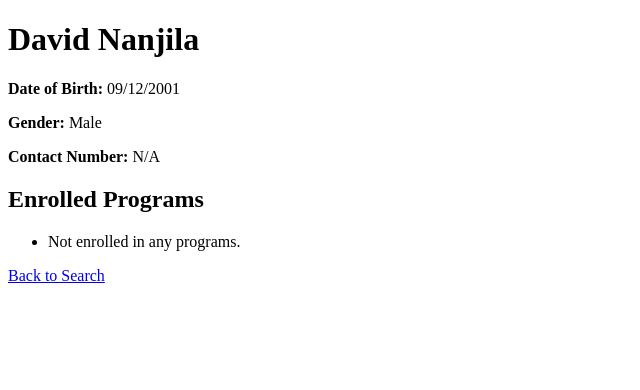
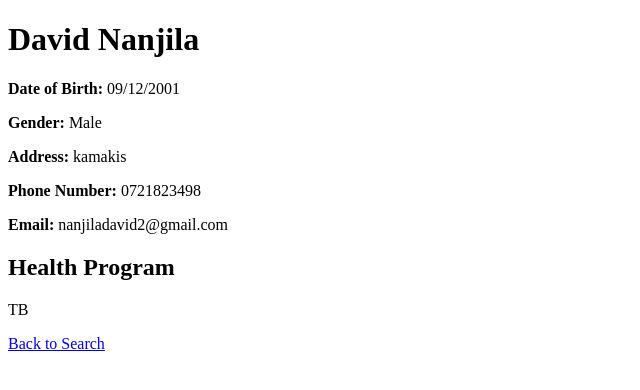
Before and after one commit to HandOnPractices/internshipTask1, a Django app: page /clients/client/1/ in a window 1280 px wide. Shown: the top 390 px of the page, without its empty margins (0-640 px from the left). Run offline with Django 5.2, Linux system fonts and the light colour scheme; data comes from the database, SQL or seed files in the repository; both versions use the stored data as it was after the commit.

Commit message:
Create API to expose client profile
Signed-off-by: David <nanjiladavid2@gmail.com>

```diff
--- a/clients/templates/clients/client_detail.html
+++ b/clients/templates/clients/client_detail.html
@@ -7,15 +7,17 @@
     <h1>{{ client.first_name }} {{ client.last_name }}</h1>
     <p><strong>Date of Birth:</strong> {{ client.date_of_birth }}</p>
     <p><strong>Gender:</strong> {{ client.get_gender_display }}</p>
-    <p><strong>Contact Number:</strong> {{ client.contact_number|default:"N/A" }}</p>
-    <h2>Enrolled Programs</h2>
-    <ul>
-        {% for program in client.programs.all %}
-            <li>{{ program.name }}</li>
-        {% empty %}
-            <li>Not enrolled in any programs.</li>
-        {% endfor %}
-    </ul>
+    <p><strong>Address:</strong> {{ client.address }}</p>
+    <p><strong>Phone Number:</strong> {{ client.phone_number }}</p>
+    <p><strong>Email:</strong> {{ client.email }}</p>
+    <h2>Health Program</h2>
+    <p>
+        {% if client.health_program %}
+            {{ client.health_program.name }}
+        {% else %}
+            Not enrolled in any program.
+        {% endif %}
+    </p>
     <a href="{% url 'client_search' %}">Back to Search</a>
 </body>
 </html>
--- a/clients/urls.py
+++ b/clients/urls.py
@@ -4,4 +4,5 @@ from . import views
 urlpatterns = [
     path('search/', views.client_search, name='client_search'),
     path('client/<int:pk>/', views.ClientDetailView.as_view(), name='client_detail'),
+    path('api/client/<int:pk>/', views.ClientDetailAPIView.as_view(), name='client_detail_api'),
 ]
--- a/clients/views.py
+++ b/clients/views.py
@@ -4,6 +4,8 @@ from django.shortcuts import render
 from django.views.generic import DetailView
 from .models import Client
 from django.db.models import Q
+from .serializers import ClientSerializer
+from rest_framework import generics
 
 def client_search(request):
     """View to search for clients by name."""
@@ -23,3 +25,11 @@ class ClientDetailView(DetailView):
     model = Client
     template_name = 'clients/client_detail.html'
     context_object_name = 'client'
+
+class ClientDetailAPIView(generics.RetrieveAPIView):
+    """
+    API view to retrieve a client's profile.
+    """
+    queryset = Client.objects.all()
+    serializer_class = ClientSerializer
+    lookup_field = 'pk'
```
Also changed, not shown: clients/serializers.py (added, +11 -0 lines), clients/templates/clients/client_search.html (+5 -6 lines), clients/migrations/0001_initial.py (added), db.sqlite3.
